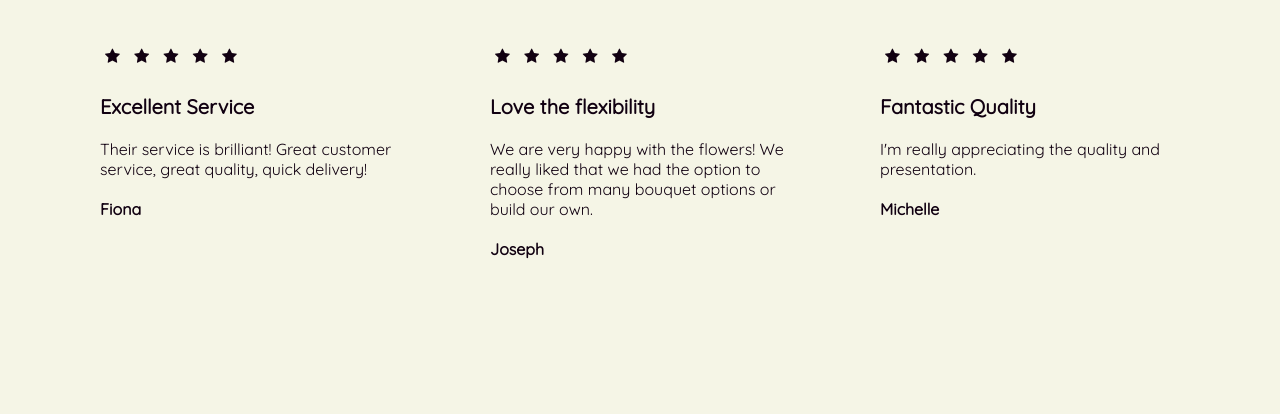
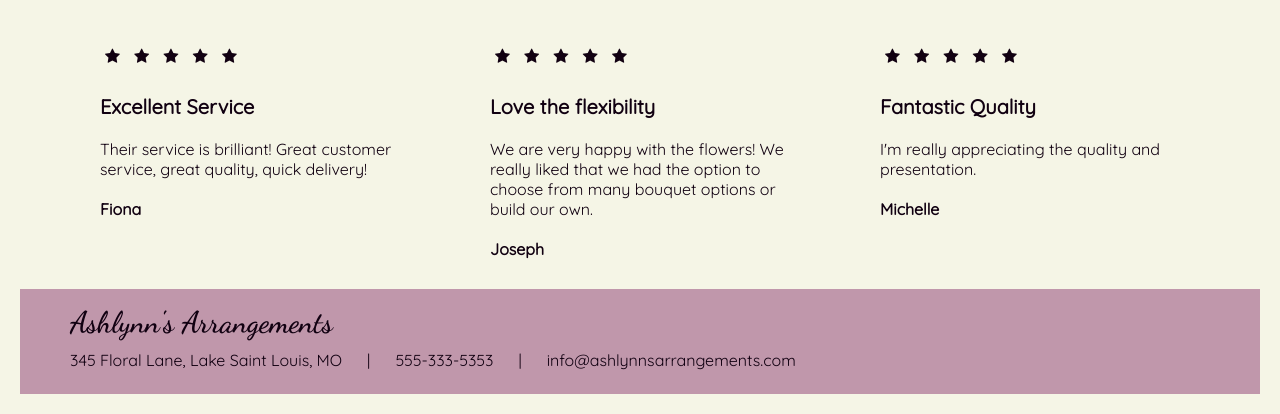
Before and after one commit to lauren1113/faqDevelopmentExercise, a website: page index.html in a window 1280 px wide. Shown: the part 1884-2298 px from the top of the page. Before the commit the page ends 2183 px from the top, so only its background shows below. Drawn offline with Linux system fonts and the light colour scheme.

Commit message:
Save Footer

```diff
--- a/index.html
+++ b/index.html
@@ -11,7 +11,7 @@
 <header>
   <div class="header" id="headContainer">
     <div class="header" id="headerText">
-      <h1 class="header" id="companyName">Ashlynn's Arrangements</h1>
+      <h1 class="companyName">Ashlynn's Arrangements</h1>
       <h3 class="header" id="headingSubtext">Floral Arrangements for Every Occasion</h3>
       <div id="headerImageContainer">
         <img id="headerImage" src="/images/hunter-desmarais-hUc3HEtxl14-unsplash.jpg"/>
@@ -116,5 +116,15 @@
       <p class="reviewerName">Michelle</p>
     </div>
     </div>
+    <footer>
+      <h3 id="footer-companyName">Ashlynn's Arrangements</h3>
+      <div class="footer-text">
+        <p class="footer-text">345 Floral Lane, Lake Saint Louis, MO</p>
+        <p class="footer-text"> | </p>
+        <p class="footer-text">555-333-5353</p>
+        <p class="footer-text"> | </p>
+        <p class="footer-text">info@ashlynnsarrangements.com</p>
+      </div>
+    </footer>
 </body>
 </html>
--- a/style.css
+++ b/style.css
@@ -30,7 +30,7 @@
   width: auto;
 }
 
-#companyName {
+.companyName {
   font-size: 55px;
 }
 
@@ -49,6 +49,7 @@
   justify-content: right;
 }
 
+/* Section Headings */
 .sectionHeading {
   font-family: 'Dancing Script', cursive;
   font-size: 45px;
@@ -61,6 +62,28 @@
   font-size: 20px;
   text-align: center;
   margin-top: 50px;
+}
+
+/* FOOTER */
+footer * {
+  background-color: #c097ab;
+  margin: 0px;
+  padding-top: 15px;
+  padding-bottom: 12px;
+}
+
+#footer-companyName {
+  font-family: 'Dancing Script', cursive;
+  font-size: 30px;
+  padding-left: 50px;
+  padding-bottom: 0px;
+}
+
+.footer-text {
+  display: flex;
+  padding-left: 25px;
+  padding-top: 5px;
+  align-content: center;
 }
 
 /* HOME PAGE */
```
